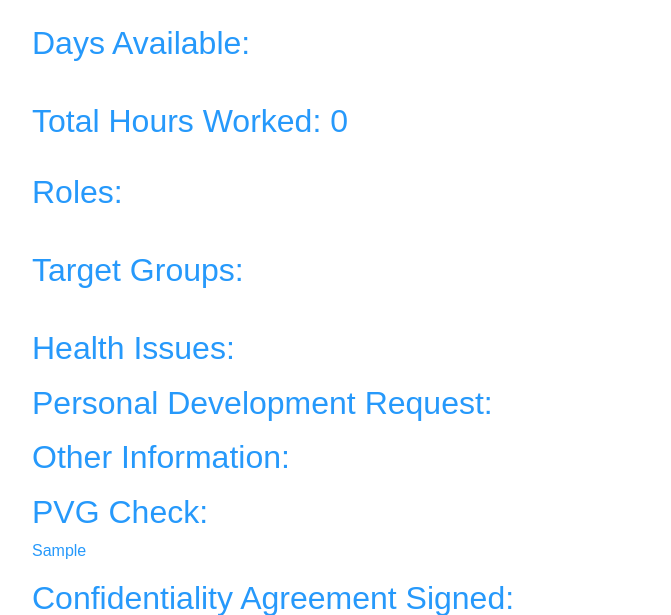
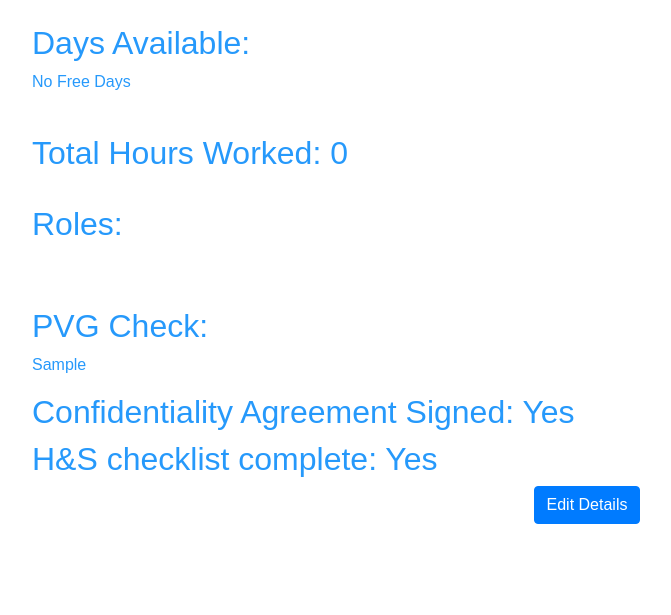
Before and after one commit to uhi-moray-foodbank/moray-foodbank, a PHP site: page /PHP/volunteer.php?volunteer=1 in a window 1280 px wide. Shown: the part 715-1330 px from the top of the page, without its empty margins (53-724 px from the left). After the commit the page ends 1239 px from the top, so only its background shows below. Run offline with PHP 8.4, Linux system fonts and the light colour scheme; the visitor is signed in with stand-in values (Sample User, id 1); tables that the repository leaves empty or names only in its code hold one stand-in row (values such as "Sample post"); data that the repository does not hold is empty; some libraries are stand-ins or nearby versions.

Commit message:
Fixed a few errors, further sorted the create volunteer page, and added a thing to the volunteer page which hides fields that are blank.

```diff
--- a/moray-foodbank/PHP/create-volunteer.php
+++ b/moray-foodbank/PHP/create-volunteer.php
@@ -86,8 +86,6 @@ $sql .= "'" . $_SESSION['hsSigned'] . "');";
 
 $result = mysqli_query($connection, $sql);
 
-
-
 //Roles table
 $sql = "INSERT INTO roles (id, foodbankCentre, promoEvents, collections, fundraising, buddyScheme, delivery, drivers, cooking, store, adhoc, external) VALUES (";
 $sql .= "'" . $id . "', ";
@@ -103,7 +101,7 @@ $sql .= "'" . $_SESSION['store'] . "', ";
 $sql .= "'" . $_SESSION['adhoc'] . "', ";
 $sql .= "'" . $_SESSION['external'] . "');";
 
-	echo $sql;
+
 $result = mysqli_query($connection, $sql);
 //Target groups table
 $sql = "INSERT INTO targetGroups (id, groups) VALUES (";
@@ -118,5 +116,5 @@ session_unset();
 
 $_SESSION['Username'] = $tempUsername;
 
-//header("location: home.php");
+header("location: home.php");
 ?>
--- a/moray-foodbank/PHP/volunteer.php
+++ b/moray-foodbank/PHP/volunteer.php
@@ -133,7 +133,11 @@ if(isset($_GET['volunteer'])){
 		}
 
 		echo "<h2> Days Available: </h2>";
+		if($days==""){
+			echo "<p>No Free Days</p>";
+		}else{
 			echo "<p>".$days."</p>";
+		}
 
 		echo "<br>";
 
@@ -162,7 +166,7 @@ if(isset($_GET['volunteer'])){
 		if((isset($roles_row['delivery'])) && ($roles_row['delivery'] ==1)){
 			$roles .= "<div class='iconify'>Delivery</div>";
 		}
-		if((isset($roles_row['Drivers'])) && ($roles_row['Drivers'] ==1)){
+		if((isset($roles_row['drivers'])) && ($roles_row['drivers'] ==1)){
 			$roles .= "<div class='iconify'>Drivers</div>";
 		}
 		if((isset($roles_row['cooking'])) && ($roles_row['cooking'] ==1)){
@@ -182,62 +186,27 @@ if(isset($_GET['volunteer'])){
 		echo "<p>".$roles."</p>";
 		echo "<br>";
 
-		//Target Groups
-		$target = "";
-		if((isset($target_row['lowIncome'])) && ($target_row['lowIncome'] ==1)){
-			$target .= "|Low Income|";
+		if(isset($target_row['groups']) && $target_row['groups']!=null){
+			echo "<h2> Target Group: ".$target_row['groups']."</h2>";
 		}
-		if((isset($target_row['mentalHealth'])) && ($target_row['mentalHealth'] ==1)){
-			$target .= "|Mental Health|";
-		}
-		if((isset($target_row['disabilityPhysical'])) && ($target_row['disabilityPhysical'] ==1)){
-			$target .= "|Physical Disability|";
-		}
-		if((isset($target_row['chronicCondition'])) && ($target_row['chronicCondition'] ==1)){
-			$target .= "|Chronic Condition|";
-		}
-		if((isset($target_row['carers'])) && ($target_row['carers'] ==1)){
-			$target .= "|Carer|";
-		}
-		if((isset($target_row['abused'])) && ($target_row['abused'] ==1)){
-			$target .= "|Abused|";
-		}
-		if((isset($target_row['lgbti'])) && ($target_row['lgbti'] ==1)){
-			$target .= "|LGBTI|";
-		}
-		if((isset($target_row['offenders'])) && ($target_row['offenders'] ==1)){
-			$target .= "|Offender|";
-		}
-		if((isset($target_row['youngRisk'])) && ($target_row['youngRisk'] ==1)){
-			$target .= "|Young Risk|";
-		}
-		if((isset($target_row['homeless'])) && ($target_row['homeless'] ==1)){
-			$target .= "|Homeless|";
-		}
-		if((isset($target_row['addiction'])) && ($target_row['addiction'] ==1)){
-			$target .= "|Addiction|";
-		}
-		if((isset($target_row['singleParent'])) && ($target_row['singleParent'] ==1)){
-			$target .= "|Single Parent|";
-		}
-		if((isset($target_row['ethnicMinority'])) && ($target_row['ethnicMinority'] ==1)){
-			$target .= "|Ethnic Minority|";
-		}
-
-		echo "<h2> Target Groups: </h2>";
-		echo "<p>".$target."</p>";
 
 		echo "<br>";
 
 		//Record Card
+		if(isset($record_row['healthIssues']) && $record_row['healthIssues']!=""){
 			echo "<h2>Health Issues: </h2>";
 			echo "<p>".$record_row['healthIssues']."</p>";
+		}
 
+		if(isset($record_row['pdRequest']) && $record_row['pdRequest'] != ""){
 			echo "<h2>Personal Development Request: </h2>";
 			echo "<p>".$record_row['pdRequest']."</p>";
+		}
 
+		if(isset($record_row['otherInfo']) && $record_row['otherInfo'] != ""){
 			echo "<h2>Other Information: </h2>";
 			echo "<p>".$record_row['otherInfo']."</p>";
+		}
 
 		echo "<h2>PVG Check: </h2>";
 		echo "<p>".$record_row['pvg']."</p>";
@@ -246,20 +215,21 @@ if(isset($_GET['volunteer'])){
 		$hsSigned = $record_row['hsSigned'];
 
 
-		echo "<h2>Confidentiality Agreement Signed: </h2>";
+		echo "<h2>Confidentiality Agreement Signed: ";
 		if($confAgree = 1){
-			echo "<p>Yes</p>";
+			echo "Yes";
 		}else{
-			echo "<p>No</p>";
+			echo "No";
 		}
-		echo "<h2>H&S checklist complete: </h2>";
+		echo "</h2>";
+
+		echo "<h2>H&S checklist complete: ";
 		if($hsSigned = 1){
-			echo "<p>Yes</p>";
+			echo "Yes";
 		}else{
-			echo "<p>No</p>";
+			echo "No";
 		}
-
-
+		echo "</h2>";
 
 
 	?>
```
Also changed, not shown: moray-foodbank/PHP/register-d.php (+7 -7 lines), moray-foodbank/PHP/register-a.php (indentation only). Lines whose indentation alone changed are shown as unchanged.
